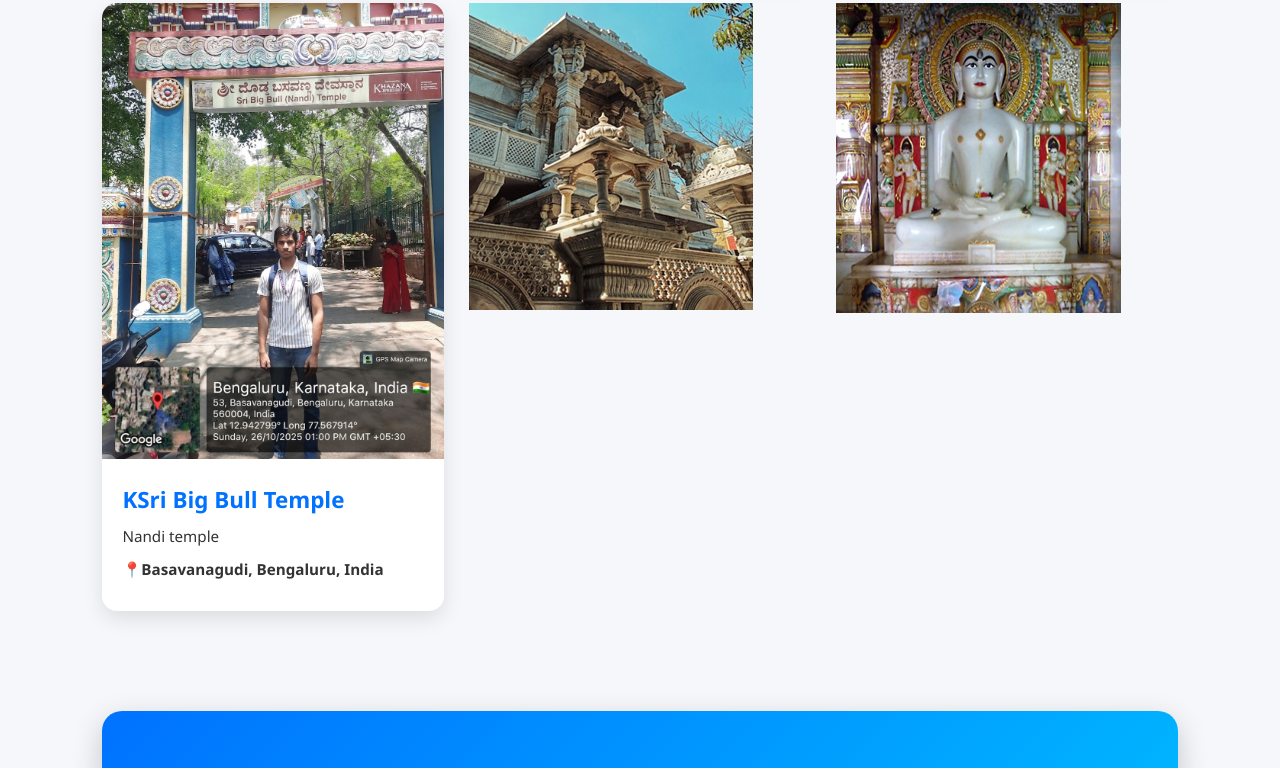
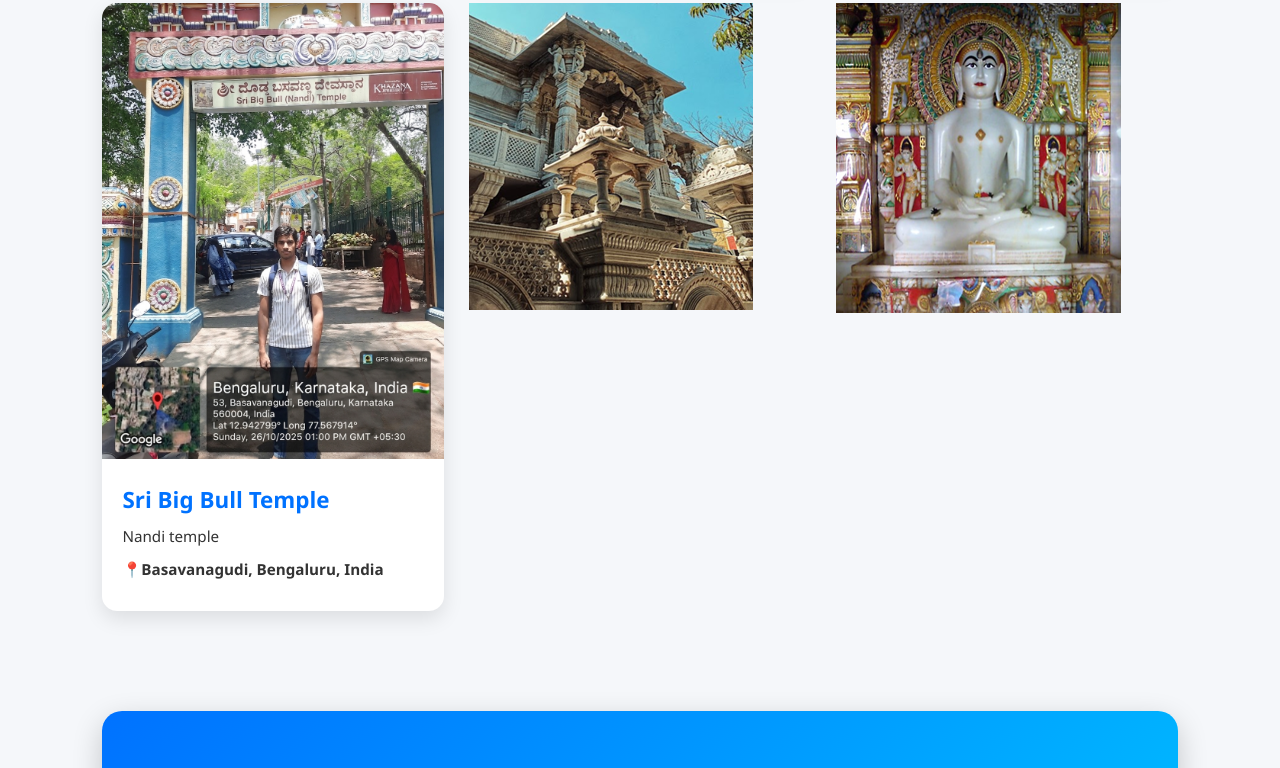
Before and after one commit to Darshan2610/Tourism, a plain HTML site: page index.html in a window 1280 px wide. Shown: the part 1169-1937 px from the top of the page. Drawn offline with Linux system fonts and the light colour scheme.

Commit message:
Update index.html

```diff
--- a/index.html
+++ b/index.html
@@ -147,6 +147,7 @@
 
     <div class="container">
       <div class="card">
+        <img src="vim4.jpg" alt="Place 1" />
 
         <div class="card-content">
           <h2>Vimalnath Jain temple</h2>
@@ -188,7 +189,7 @@
           alt="Place 3"
         />
         <div class="card-content">
-          <h2>KSri Big Bull Temple</h2>
+          <h2>Sri Big Bull Temple</h2>
           <p>Nandi temple</p>
           <p class="location">📍Basavanagudi, Bengaluru, India</p>
         </div>
```
